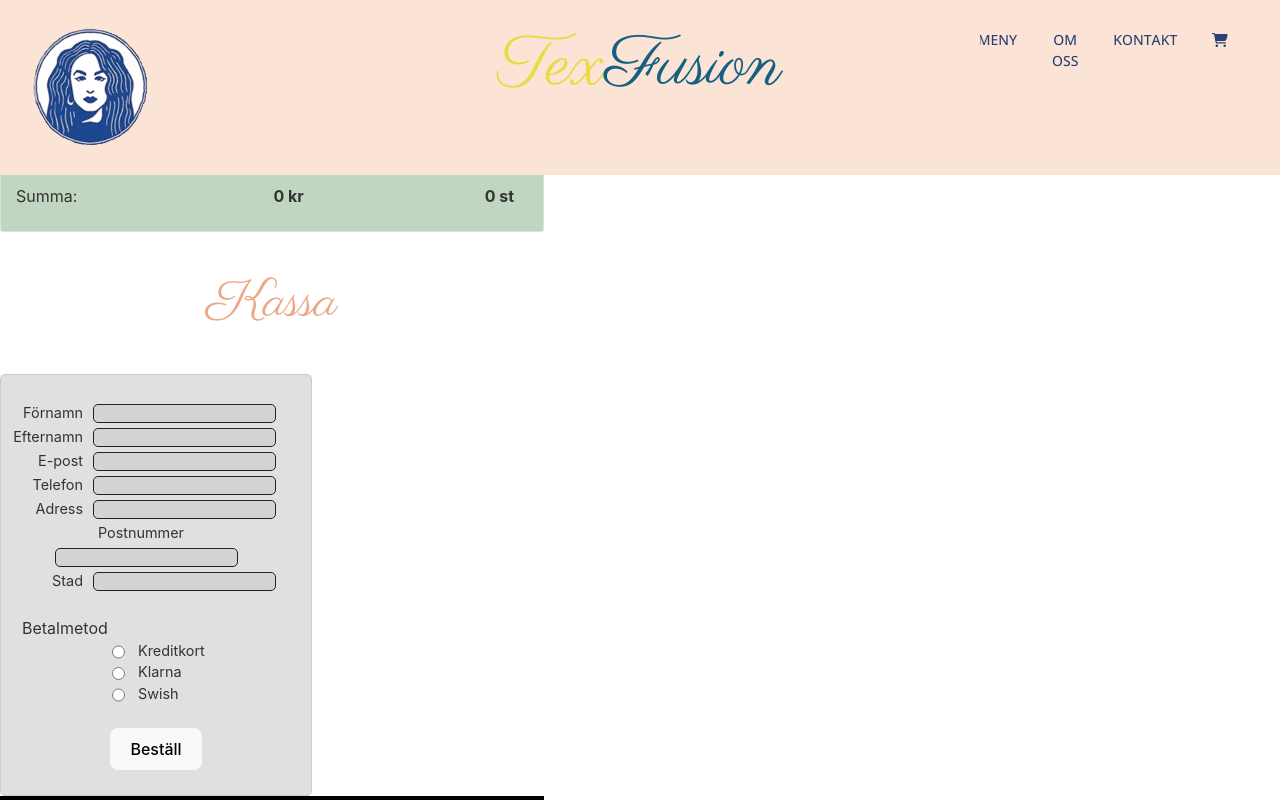
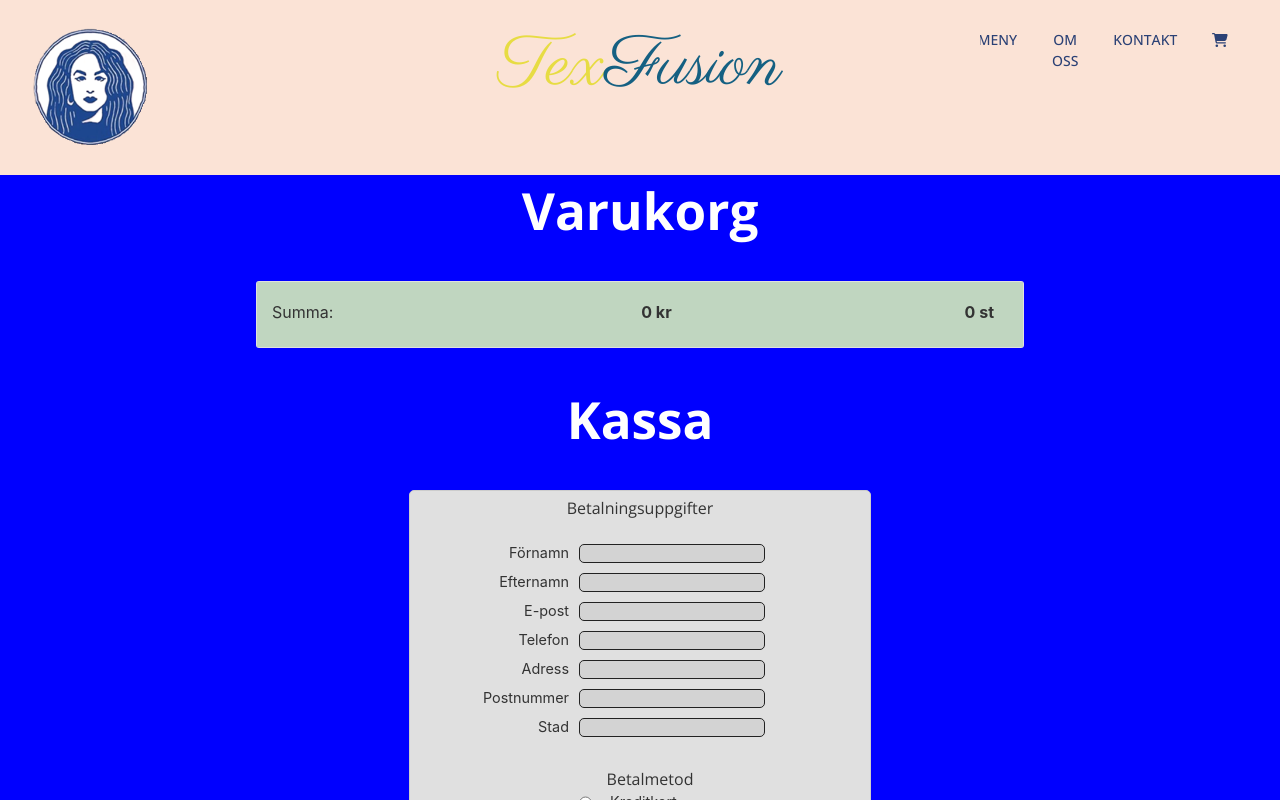
Before and after one commit to Rottweileriana/TexFusion, a React (Vite) app: page /Shoppingcart in a window 1280 px wide. Shown: the top 800 px of the page. Built offline with nearby package versions, Linux system fonts and the light colour scheme.

Commit message:
WIP Co-authored-by: anjey11 <anjey11@users.noreply.github.com>

```diff
--- a/src/App.tsx
+++ b/src/App.tsx
@@ -32,7 +32,7 @@ const BodyContainer = styled.div`
 
 `;
 
-const BodyBackgroundComponent = styled.div`
+const BodyBackgroundContainer = styled.div`
   display: flex;
   justify-content: center;
   width: 100vw;
@@ -40,7 +40,7 @@ const BodyBackgroundComponent = styled.div`
   padding: 0;
 `;
 
-const MainComponent = styled.div`
+const MainContainer = styled.div`
   display: flex;
   align-items: center;
   flex-direction: column;
@@ -81,6 +81,14 @@ const CocktailMenuContainer = styled.div`
 
 const FooterContainer = styled.div`
   margin-top: auto;
+`;
+
+const ShoppingCartContainer = styled.div`
+  background-color:blue;
+  width:100vw;
+  display:flex;
+  align-items:center;
+  flex-direction:column;
 `;
 
 //#endregion
@@ -136,8 +144,8 @@ const App: React.FC = () => {
                   path="/Menu"
                   element={
                     <ErrorBoundary>
-                      <BodyBackgroundComponent>
-                        <MainComponent>
+                      <BodyBackgroundContainer>
+                        <MainContainer>
                           <CourseMenuContainer id="CourseMenu">
                             <CourseMenu />
                           </CourseMenuContainer>
@@ -147,8 +155,8 @@ const App: React.FC = () => {
                           <CocktailMenuContainer id="CocktailMenu">
                             <CocktailMenu />
                           </CocktailMenuContainer>
-                        </MainComponent>
-                      </BodyBackgroundComponent>
+                        </MainContainer>
+                      </BodyBackgroundContainer>
                     </ErrorBoundary>
                   }
                 ></Route>
@@ -163,10 +171,10 @@ const App: React.FC = () => {
                 <Route
                   path="/Shoppingcart"
                   element={
-                    <>
+                    <ShoppingCartContainer>
                       <ShoppingCart />
                       <CheckoutForm />
-                    </>
+                    </ShoppingCartContainer>
                   }
                 />
                 <Route path="/ConfirmationPage" element={<ConfirmationPage />} />
--- a/src/components/CheckoutForm.tsx
+++ b/src/components/CheckoutForm.tsx
@@ -23,6 +23,10 @@ const InputForm = styled.div`
   padding: 5px;
   background-color: #e0e0e0;
   color: #333333;
+  justify-content:center;
+  max-width:450px;
+  width: 100%;
+  min-width:400px;
 `;
 
 const FormInputElements = styled.div`
@@ -37,7 +41,8 @@ const PaymentRadioBtnContainer = styled.div`
   flex-direction: column;
   align-items: start;
   border: none;
-  margin-left: 16px;
+  margin-left: 20px;
+  text-align:center;
 `;
 
 const PaymentInput = styled.div`
@@ -45,6 +50,7 @@ const PaymentInput = styled.div`
   flex-direction: column;
   align-items: start;
   border: none;
+  margin-left: 40px;
 `;
 
 const RadioElement = styled.div`
@@ -55,18 +61,15 @@ const RadioElement = styled.div`
 `;
 
 const RadioBtn = styled.input`
-  margin-left: 90px;
-}
+  margin-left: 104px;
 `;
 
 const PaymentRadio = styled.label`
-  margin-left: 10px;
-
+  margin-left: 15px;
 `;
 
 const InputElement = styled.div`
-  margin-left: auto;
-  margin-right: 30px;
+  margin: 0 100px 5px auto;
 `;
 
 const TextInput = styled.input`
@@ -75,11 +78,33 @@ const TextInput = styled.input`
   color: #333333;
   border: 1px solid #222222;
   border-radius: 5px;
+  width:180px;
 `;
 
 const FormBtn = styled.div`
   margin-bottom: 20px;
 `;
+
+const CheckoutFormCartContainer = styled.div`
+  display:flex;
+  width: 100%;
+  flex-direction:column;
+  justify-content:center;
+  align-items:center;
+`;
+
+const StyledTitle = styled.h2`
+  font-family: "open sans";
+  color:white;
+`;
+
+const StyledP = styled.p`
+  width:100%;
+  text-align:center;
+  font-family:"Open sans";
+  margin:0;
+`;
+
 
 //#endregion
 
@@ -146,10 +171,11 @@ export function CheckoutForm() {
   };
 
   return (
-    <div>
-      <h2>Kassa</h2>
+    <CheckoutFormCartContainer>
+        <StyledTitle>Kassa</StyledTitle>
       <InputForm>
         <form onSubmit={onSubmit}>
+        <StyledP>Betalningsuppgifter</StyledP>
           <FormInputElements>
             <InputElement>
               <label>
@@ -231,7 +257,7 @@ export function CheckoutForm() {
           </FormInputElements>
           <br/>
           <PaymentRadioBtnContainer>
-            Betalmetod
+            <StyledP>Betalmetod</StyledP>
             <PaymentInput>
               <RadioElement>
                 <RadioBtn
@@ -277,6 +303,6 @@ export function CheckoutForm() {
           </FormBtn>
         </form>
       </InputForm>
-    </div>
+    </CheckoutFormCartContainer>
   );
 }
--- a/src/components/ShoppingCart.tsx
+++ b/src/components/ShoppingCart.tsx
@@ -33,7 +33,8 @@ const CartItemElement = styled.div`
   display: flex;
   flex-direction: row;
   justify-content: space-between;
-  height: 60px;
+  align-items: center;
+  height: 122px;
 `;
 
 const ItemCol = styled.div`
@@ -54,6 +55,9 @@ const Title = styled.h4`
   margin-right: 15px;
   padding-left: 15px;
   text-align: left;
+  font-family: "Opens Sans";
+  Font-weight: 100;
+  color: #333333;
 `;
 
 const Price = styled.div`
@@ -64,10 +68,9 @@ const Price = styled.div`
 `;
 
 const ItemImage = styled.img`
-  width: 50px;
-  height: 50px;
-  margin-top: 4px;
-  margin-left: 8px;
+  width: 102px;
+  height: 102px;
+  margin-left: 10px;
   border: 1px;
   border-radius: 3px;
 `;
@@ -142,6 +145,19 @@ const TotalQuantity = styled.div`
   font-weight: bold;
   margin-right: 14px;
 `;
+
+
+const ShoppingCartContainer = styled.div`
+  max-width:1000px;
+  width:60%;
+  min-width:400px;
+  margin-top: 140px;
+`;
+
+const StyledTitle = styled.h2`
+  font-family: "open sans";
+  color:white;
+`;
 //#endregion
 
 export const ShoppingCart: React.FC = () => {
@@ -185,9 +201,8 @@ export const ShoppingCart: React.FC = () => {
   };
 
   return (
-    <div>
-      <h2>Varukorg</h2>
-      --
+    <ShoppingCartContainer>
+      <StyledTitle>Varukorg</StyledTitle>
       <CartList>
         {cart.map((cartItem, index) => (
           <CartRow key={index}>
@@ -226,7 +241,7 @@ export const ShoppingCart: React.FC = () => {
           <TotalQuantity>{totCartQuant} st</TotalQuantity>
         </CartTotals>
       </CartList>
-    </div>
+    </ShoppingCartContainer>
 
   );
 };
```
